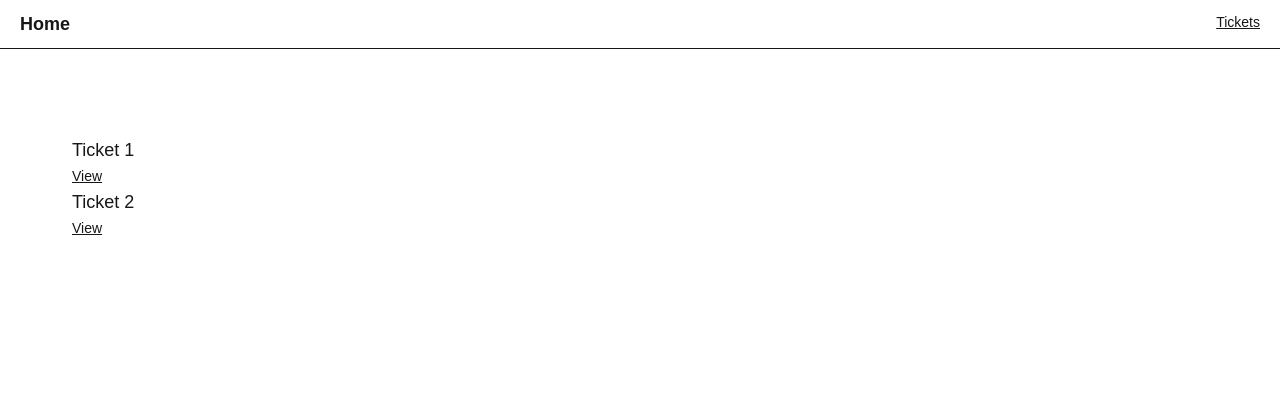
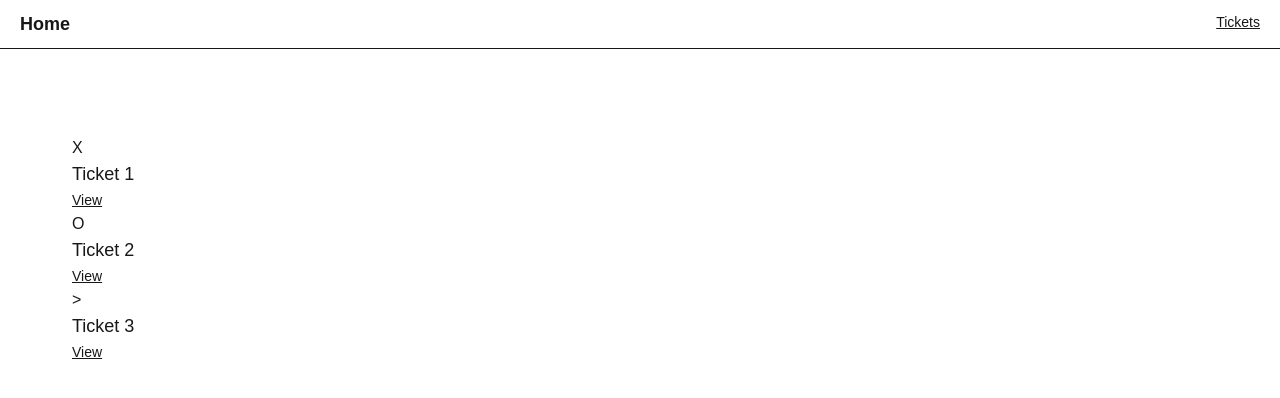
Before and after one commit to MajdHemud/the-road-to-next-app, a Next.js app: page /tickets in a window 1280 px wide. Shown: the top 398 px of the page. Built offline with nearby package versions, Linux system fonts and the light colour scheme.

Commit message:
const assertions

```diff
--- a/src/app/tickets/page.tsx
+++ b/src/app/tickets/page.tsx
@@ -1,14 +1,21 @@
 import Link from "next/link";
 import { initialTickets } from "@/data";
 import { ticketPath } from "@/paths";
+
+const TICKET_ICONS = {
+	OPEN: "O",
+	IN_PROGRESS: ">",
+	DONE: "X",
+};
 
 const TicketsPage = () => {
 	return (
 		<div>
 			{initialTickets.map((ticket) => (
 				<div key={ticket.id}>
-					<h2 className='text-lg'>{ticket.title}</h2>
-					<Link href={ticketPath(ticket.id)} className='text-sm underline'>
+					<div>{TICKET_ICONS[ticket.status]}</div>
+					<h2 className="text-lg">{ticket.title}</h2>
+					<Link href={ticketPath(ticket.id)} className="text-sm underline">
 						View
 					</Link>
 				</div>
--- a/src/data.ts
+++ b/src/data.ts
@@ -3,12 +3,18 @@
 		id: "1",
 		title: "Ticket 1",
 		content: "This is the first ticket",
-		status: "DONE"
+		status: "DONE" as const,
 	},
 	{
 		id: "2",
 		title: "Ticket 2",
 		content: "This is the second ticket",
-		status: "OPEN"
-	}
+		status: "OPEN" as const,
+	},
+	{
+		id: "3",
+		title: "Ticket 3",
+		content: "This is the third ticket",
+		status: "IN_PROGRESS" as const,
+	},
 ];
```
